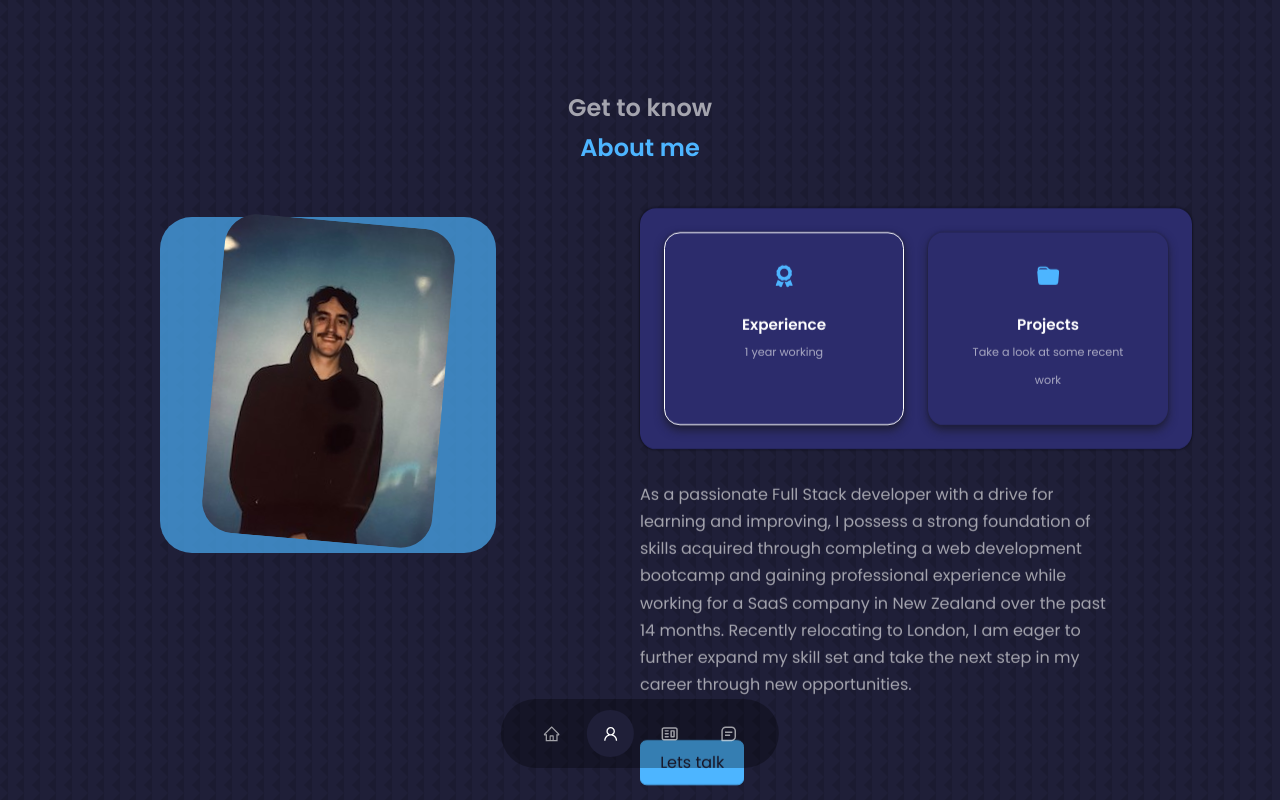
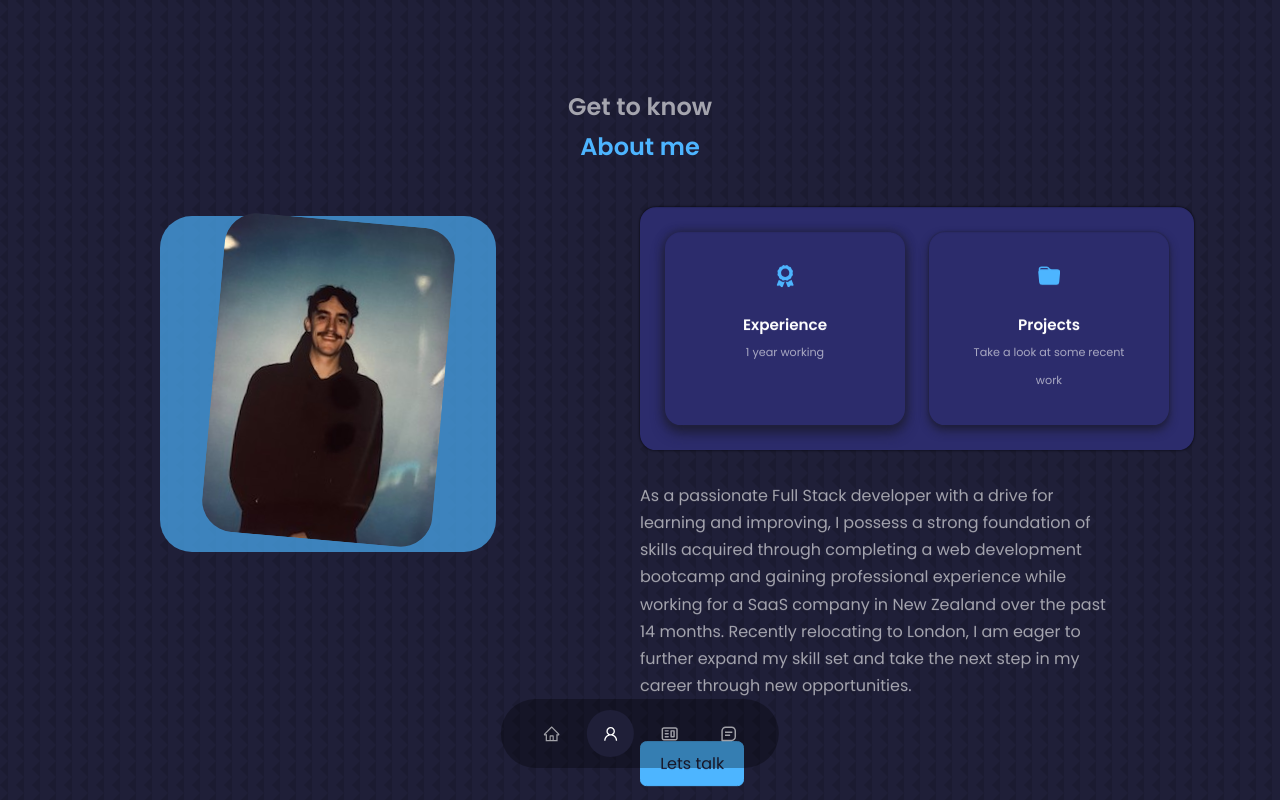
Before and after one commit to taine-rasmussen/portfoliov1, a React (Create React App) app: page / in a window 1280 px wide. In both pictures the pointer is over the element 784 px from the left and 1287 px from the top of the page. Shown: the part 887-1687 px from the top of the page. Built offline with nearby package versions, Linux system fonts and the light colour scheme.

Commit message:
white border on hover

```diff
--- a/src/Components/About/About.css
+++ b/src/Components/About/About.css
@@ -36,8 +36,8 @@
 }
 
 .about_card:hover {
-  background: transparent;
-  border-color: var(--colour-primary-variant);
+  box-shadow: 0px 0px 10px var(--colour-bg), 0 7.15px 12.5px 0 var(--colour-bg);
+  transition: var(--transition);
 }
 
 .about_cards {
@@ -49,6 +49,12 @@
   padding: 1.5rem;
   border-radius: 1rem;
   box-shadow: 0px 0px 0px #000, 0 0px 2.5px 0 #000;
+  border: 1px solid transparent;
+}
+
+.about_cards:hover {
+  transition: var(--transition);
+  border-color: var(--colour-primary-variant);
 }
 
 .about_card_click:hover {
```
